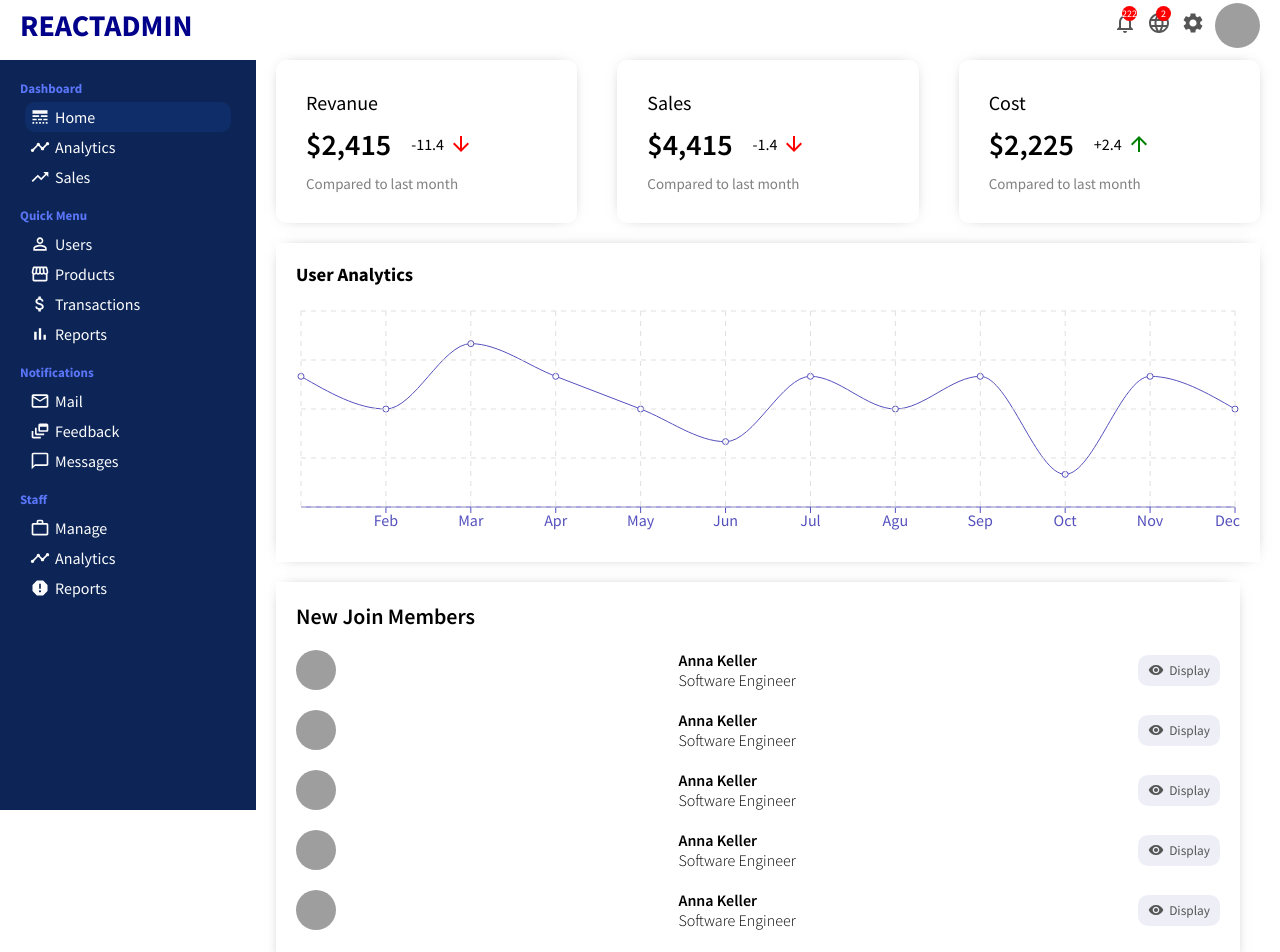
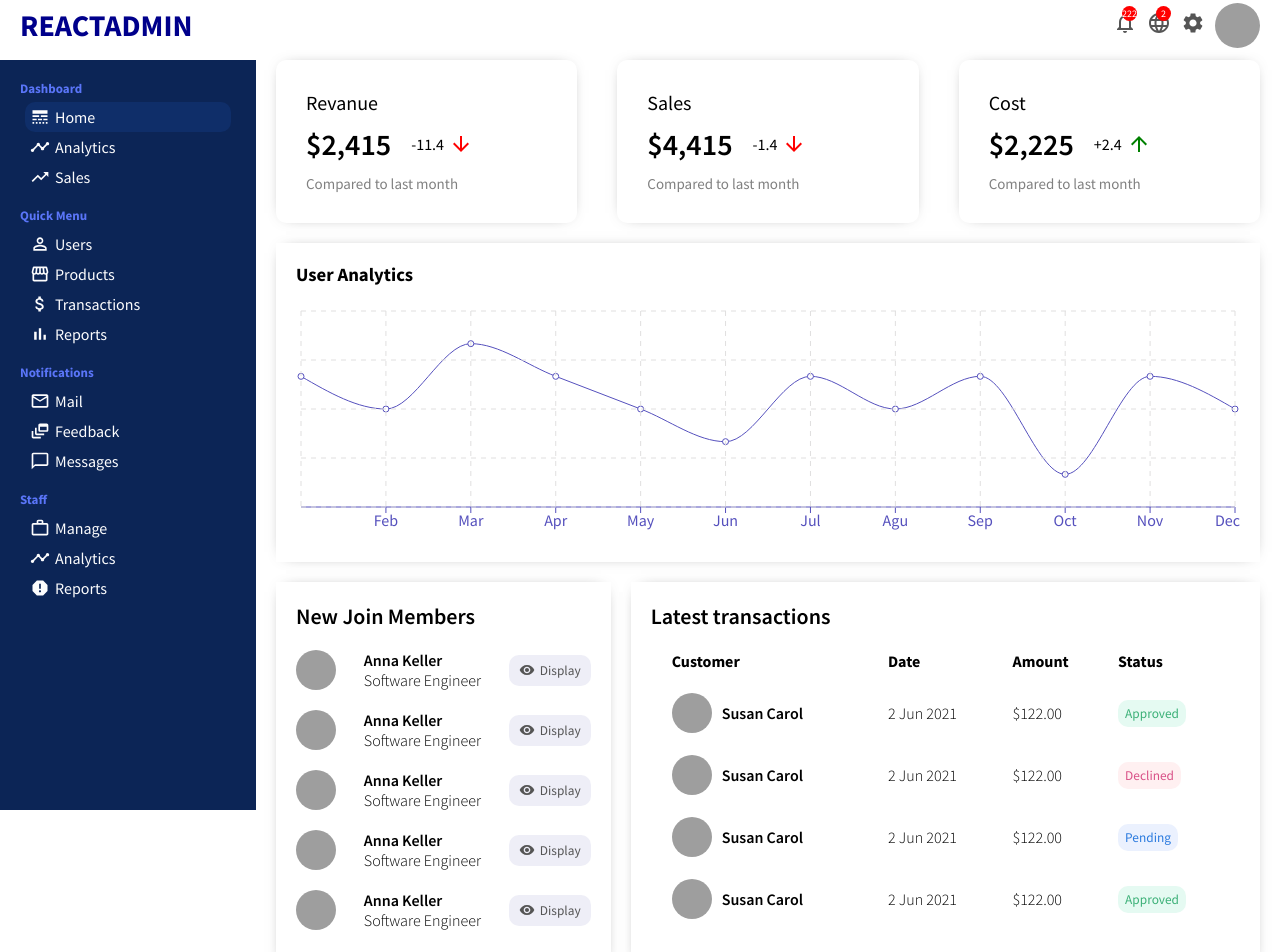
Before and after one commit to ahmedo2/react-admin, a React (Create React App) app: page / in a window 1280 px wide. Shown: the top 952 px of the page. Built offline with nearby package versions, Linux system fonts and the light colour scheme; grey boxes are pictures that could not be loaded.

Commit message:
Latest Transactions Component

```diff
--- /dev/null
+++ b/src/components/widgetLg/WidgetLg.jsx
@@ -0,0 +1,80 @@
+import "./widgetLg.css";
+
+export default function WidgetLg() {
+  const Button = ({ type }) => {
+    return <button className={"widgetLgButton " + type}>{type}</button>;
+  };
+  return (
+    <div className="widgetLg">
+      <h3 className="widgetLgTitle">Latest transactions</h3>
+      <table className="widgetLgTable">
+        <tr className="widgetLgTr">
+          <th className="widgetLgTh">Customer</th>
+          <th className="widgetLgTh">Date</th>
+          <th className="widgetLgTh">Amount</th>
+          <th className="widgetLgTh">Status</th>
+        </tr>
+        <tr className="widgetLgTr">
+          <td className="widgetLgUser">
+            <img
+              src="https://images.pexels.com/photos/4172933/pexels-photo-4172933.jpeg?auto=compress&cs=tinysrgb&dpr=2&h=650&w=940"
+              alt=""
+              className="widgetLgImg"
+            />
+            <span className="widgetLgName">Susan Carol</span>
+          </td>
+          <td className="widgetLgDate">2 Jun 2021</td>
+          <td className="widgetLgAmount">$122.00</td>
+          <td className="widgetLgStatus">
+            <Button type="Approved" />
+          </td>
+        </tr>
+        <tr className="widgetLgTr">
+          <td className="widgetLgUser">
+            <img
+              src="https://images.pexels.com/photos/4172933/pexels-photo-4172933.jpeg?auto=compress&cs=tinysrgb&dpr=2&h=650&w=940"
+              alt=""
+              className="widgetLgImg"
+            />
+            <span className="widgetLgName">Susan Carol</span>
+          </td>
+          <td className="widgetLgDate">2 Jun 2021</td>
+          <td className="widgetLgAmount">$122.00</td>
+          <td className="widgetLgStatus">
+            <Button type="Declined" />
+          </td>
+        </tr>
+        <tr className="widgetLgTr">
+          <td className="widgetLgUser">
+            <img
+              src="https://images.pexels.com/photos/4172933/pexels-photo-4172933.jpeg?auto=compress&cs=tinysrgb&dpr=2&h=650&w=940"
+              alt=""
+              className="widgetLgImg"
+            />
+            <span className="widgetLgName">Susan Carol</span>
+          </td>
+          <td className="widgetLgDate">2 Jun 2021</td>
+          <td className="widgetLgAmount">$122.00</td>
+          <td className="widgetLgStatus">
+            <Button type="Pending" />
+          </td>
+        </tr>
+        <tr className="widgetLgTr">
+          <td className="widgetLgUser">
+            <img
+              src="https://images.pexels.com/photos/4172933/pexels-photo-4172933.jpeg?auto=compress&cs=tinysrgb&dpr=2&h=650&w=940"
+              alt=""
+              className="widgetLgImg"
+            />
+            <span className="widgetLgName">Susan Carol</span>
+          </td>
+          <td className="widgetLgDate">2 Jun 2021</td>
+          <td className="widgetLgAmount">$122.00</td>
+          <td className="widgetLgStatus">
+            <Button type="Approved" />
+          </td>
+        </tr>
+      </table>
+    </div>
+  );
+}
--- /dev/null
+++ b/src/components/widgetLg/widgetLg.css
@@ -0,0 +1,59 @@
+.widgetLg {
+  flex: 2;
+  -webkit-box-shadow: 0px 0px 15px -10px rgba(0, 0, 0, 0.75);
+  box-shadow: 0px 0px 15px -10px rgba(0, 0, 0, 0.75);
+  padding: 20px;
+}
+
+.widgetLgTitle {
+  font-size: 22px;
+  font-weight: 600;
+}
+
+.widgetLgTable{
+  width: 100%;
+  border-spacing: 20px;
+}
+
+.widgetLgTh{
+  text-align: left;
+}
+
+.widgetLgUser{
+  display: flex;
+  align-items: center;
+  font-weight: 600;
+}
+
+.widgetLgImg {
+  width: 40px;
+  height: 40px;
+  border-radius: 50%;
+  object-fit: cover;
+  margin-right: 10px;
+}
+
+.widgetLgDate,.widgetLgAmount{
+  font-weight: 300;
+}
+
+.widgetLgButton {
+  padding: 5px 7px;
+  border: none;
+  border-radius: 10px;
+}
+
+.widgetLgButton.Approved{
+    background-color: #e5faf2;
+    color: #3bb077;
+}
+.widgetLgButton.Declined{
+    background-color: #fff0f1;
+    color: #d95087;
+
+}
+.widgetLgButton.Pending{
+    background-color: #ebf1fe;
+    color: #2a7ade;
+
+}
--- a/src/pages/home/Home.jsx
+++ b/src/pages/home/Home.jsx
@@ -3,6 +3,7 @@
 import "./home.css";
 import { userData } from "../../data";
 import WidgetSm from "../../components/widgetSm/WidgetSm";
+import WidgetLg from "../../components/widgetLg/WidgetLg";
 
 
 export default function Home() {
@@ -12,6 +13,7 @@
       <Chart data={userData} title="User Analytics" grid dataKey="Active User"/>
       <div className="homeWidgets">
         <WidgetSm />
+        <WidgetLg />
       </div>
     </div>
   );
```
